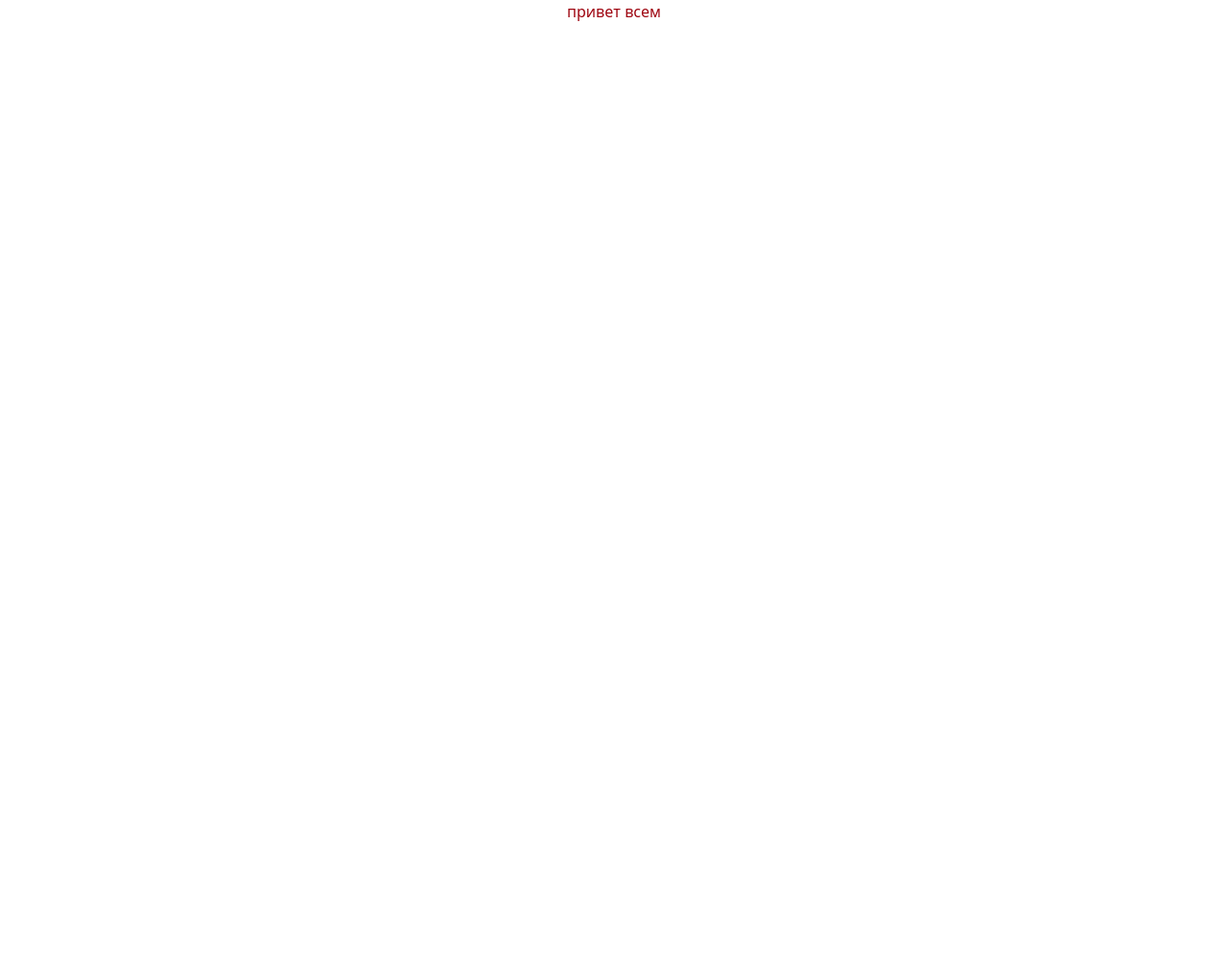
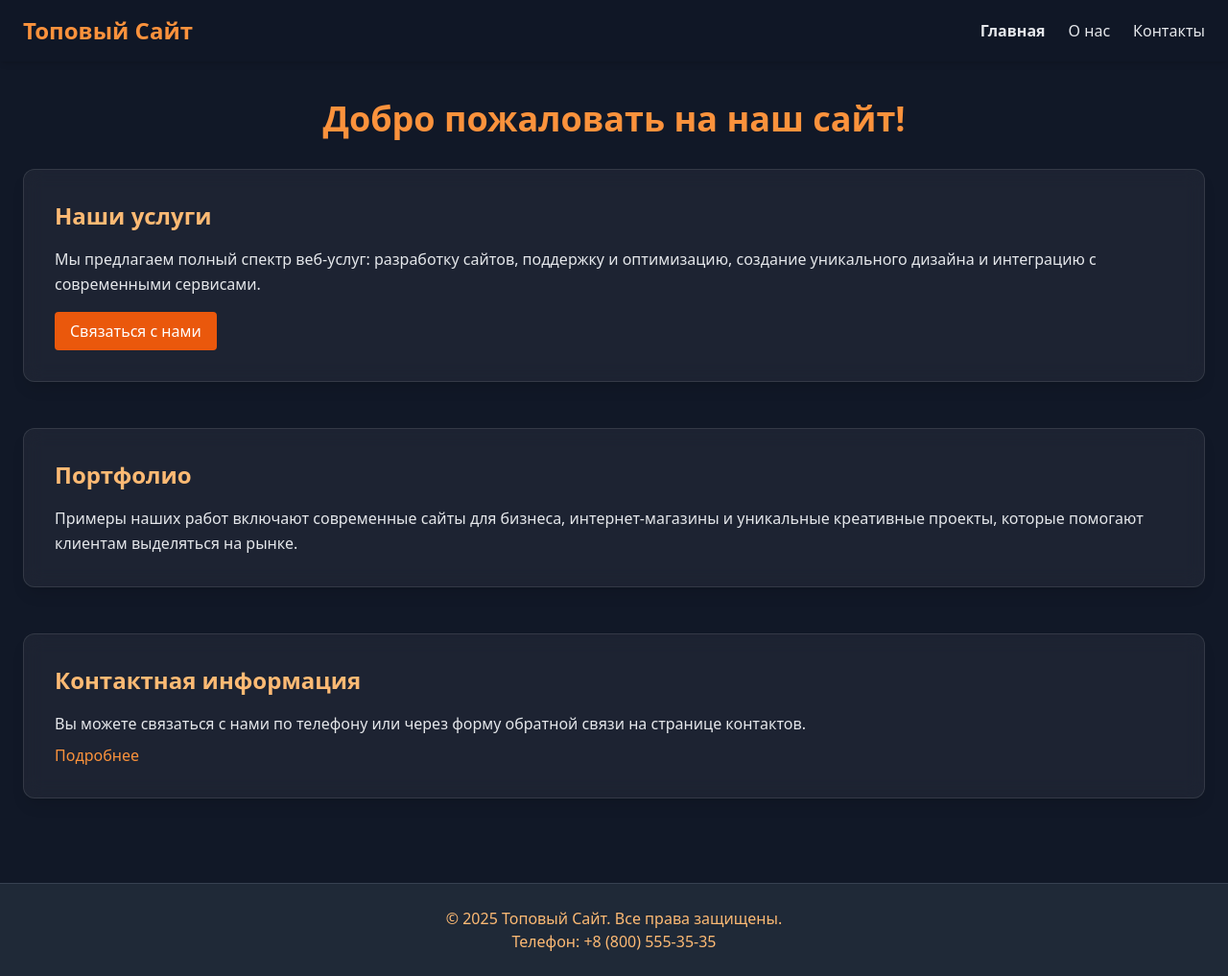
Before and after one commit to maxim007mv/my-awesome-project1, a plain HTML site: page src/index.html in a window 1280 px wide. Shown: the whole page at 96% size. Before the commit the page ends 800 px from the top, so only its background shows below. Drawn offline with nearby package versions, Linux system fonts and the light colour scheme.

Commit message:
Все хорошо

```diff
--- a/src/index.html
+++ b/src/index.html
@@ -1,15 +1,77 @@
 <!DOCTYPE html>
-<html lang="en">
+<html lang="ru">
 <head>
-    <meta charset="UTF-8">
-    <meta name="viewport" content="width=device-width, initial-scale=1.0">
-    <title>Document</title>
-    <script src="https://cdn.jsdelivr.net/npm/@tailwindcss/browser@4"></script>
-    <link rel="icon" href="https://i.ibb.co/k2L5vJf3/istockphoto-866548756-612x612.jpg" type="image/x-icon">
+  <meta charset="UTF-8">
+  <meta name="viewport" content="width=device-width, initial-scale=1.0">
+  <title>Главная - Топовый Сайт</title>
+  <meta name="description" content="Краткое описание главной страницы вашего сайта">
+  <link rel="icon" href="assets/favicon.ico" type="image/x-icon">
+  <!-- Tailwind CSS -->
+  <script src="https://cdn.tailwindcss.com"></script>
+  <style>
+    .glass {
+      background: rgba(255, 255, 255, 0.05);
+      backdrop-filter: blur(10px);
+      -webkit-backdrop-filter: blur(10px);
+      border-radius: 12px;
+      border: 1px solid rgba(255, 255, 255, 0.1);
+    }
+  </style>
 </head>
-<body class="bg-color-red">
-    <div>
-        <h1 class="text-red-800 text-center">привет всем </h1>
+<body class="bg-gray-900 text-gray-200 font-sans">
+
+  <!-- Шапка сайта -->
+  <header class="bg-gray-900 bg-opacity-90 shadow-md sticky top-0 z-50">
+    <div class="container mx-auto flex justify-between items-center py-4 px-6">
+      <a href="index.html" class="text-2xl font-bold text-orange-400 hover:text-orange-500 transition">Топовый Сайт</a>
+      <nav>
+        <ul class="flex space-x-6">
+          <li><a href="index.html" class="hover:text-orange-400 transition font-semibold">Главная</a></li>
+          <li><a href="about.html" class="hover:text-orange-400 transition">О нас</a></li>
+          <li><a href="contacts.html" class="hover:text-orange-400 transition">Контакты</a></li>
+        </ul>
+      </nav>
     </div>
+  </header>
+
+  <!-- Основное содержимое -->
+  <main class="container mx-auto py-10 px-6">
+
+    <h1 class="text-4xl font-bold mb-8 text-center text-orange-400">Добро пожаловать на наш сайт!</h1>
+
+    <!-- Секция Услуги -->
+    <section id="services" class="glass mb-12 p-8 shadow-lg">
+      <h2 class="text-2xl font-semibold mb-4 text-orange-300">Наши услуги</h2>
+      <p class="mb-4 leading-relaxed">
+        Мы предлагаем полный спектр веб-услуг: разработку сайтов, поддержку и оптимизацию, создание уникального дизайна и интеграцию с современными сервисами.
+      </p>
+      <a href="#contacts" class="inline-block bg-orange-600 text-white px-4 py-2 rounded hover:bg-orange-700 transition">Связаться с нами</a>
+    </section>
+
+    <!-- Секция Портфолио -->
+    <section id="portfolio" class="glass mb-12 p-8 shadow-lg">
+      <h2 class="text-2xl font-semibold mb-4 text-orange-300">Портфолио</h2>
+      <p class="leading-relaxed">
+        Примеры наших работ включают современные сайты для бизнеса, интернет-магазины и уникальные креативные проекты, которые помогают клиентам выделяться на рынке.
+      </p>
+    </section>
+
+    <!-- Секция Контакты -->
+    <section id="contacts" class="glass mb-12 p-8 shadow-lg">
+      <h2 class="text-2xl font-semibold mb-4 text-orange-300">Контактная информация</h2>
+      <p class="leading-relaxed">Вы можете связаться с нами по телефону или через форму обратной связи на странице контактов.</p>
+      <a href="contacts.html" class="inline-block mt-2 text-orange-400 hover:underline">Подробнее</a>
+    </section>
+
+  </main>
+
+  <!-- Подвал -->
+  <footer class="bg-gray-800 border-t border-gray-700 py-6">
+    <div class="container mx-auto px-6 text-center text-orange-300">
+      <p>&copy; 2025 Топовый Сайт. Все права защищены.</p>
+      <p>Телефон: +8 (800) 555-35-35</p>
+    </div>
+  </footer>
+
 </body>
 </html>
```
Also changed, not shown: src/about.html (added, +79 -0 lines), src/contacts.html (added, +83 -0 lines), 1 other file.
